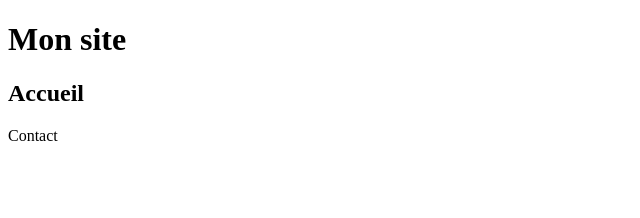
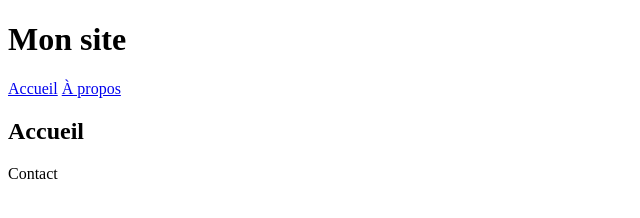
Before and after one commit to TArielle07/site-personnel, a plain HTML site: page index.html in a window 1280 px wide. Shown: the whole page, without its empty margins (0-640 px from the left). Drawn offline with Linux system fonts and the light colour scheme.

Commit message:
Ajout de la barre de navigation, fixes #2

```diff
--- a/index.html
+++ b/index.html
@@ -7,6 +7,10 @@
 <body>
   <header>
     <h1>Mon site</h1>
+        <nav>
+          <a href="#accueil">Accueil</a>
+          <a href="#apropos">À propos</a>
+        </nav>
   </header>
   <main>
     <section>
```
